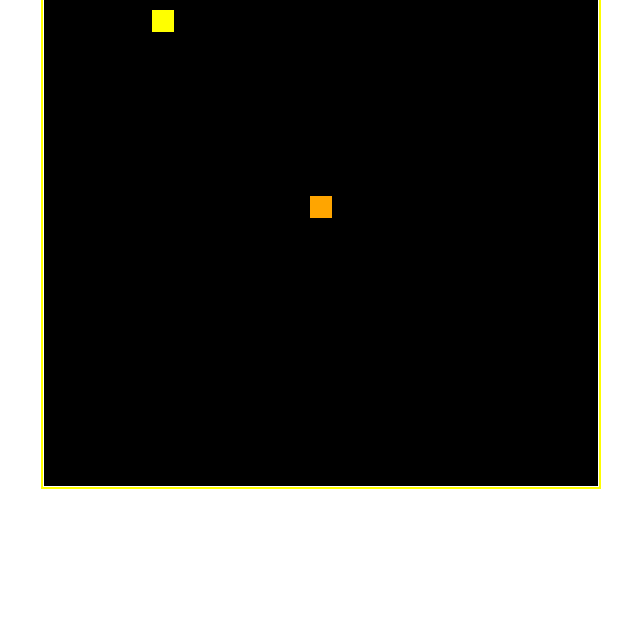
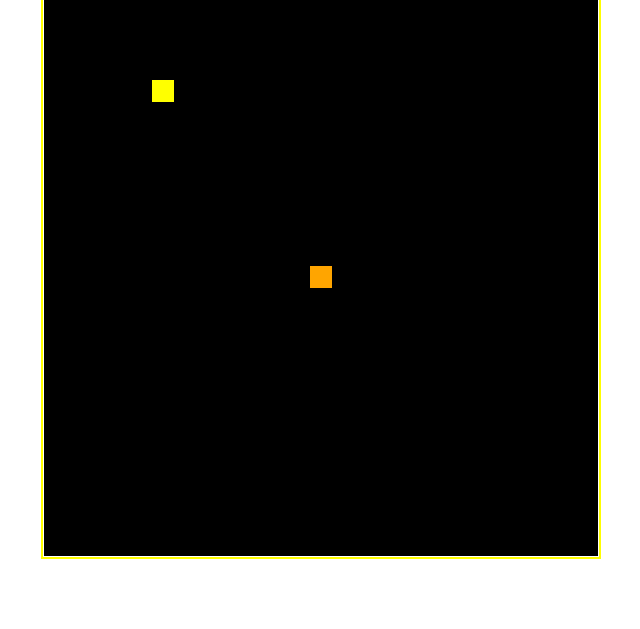
Before and after one commit to dumimerlusca/Snake-game, a plain HTML site: page index.html in a window 1280 px wide. Shown: the part 171-800 px from the top of the page, without its empty margins (319-959 px from the left). Drawn offline with Linux system fonts and the light colour scheme.

Commit message:
Small update

```diff
--- a/style.css
+++ b/style.css
@@ -1,10 +1,14 @@
-* {
+* ,::before, ::after{
     padding: 0;
     margin: 0;
     box-sizing: border-box;
 }
 body {
-
+    overflow-x: hidden;
+    display: flex;
+    height: 100vh;
+    justify-content: center;
+    align-items: center;
 }
 
 .game-container {
```
